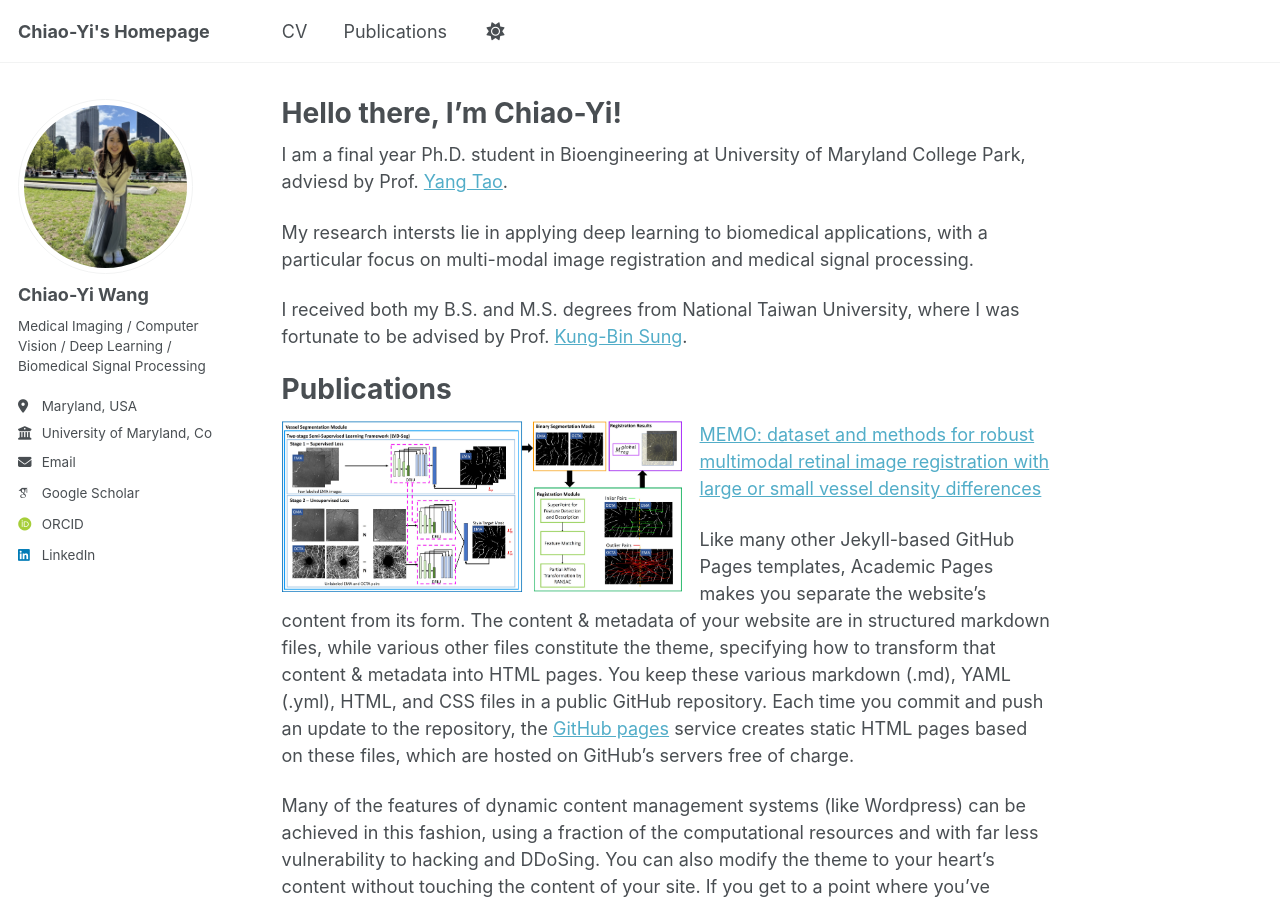
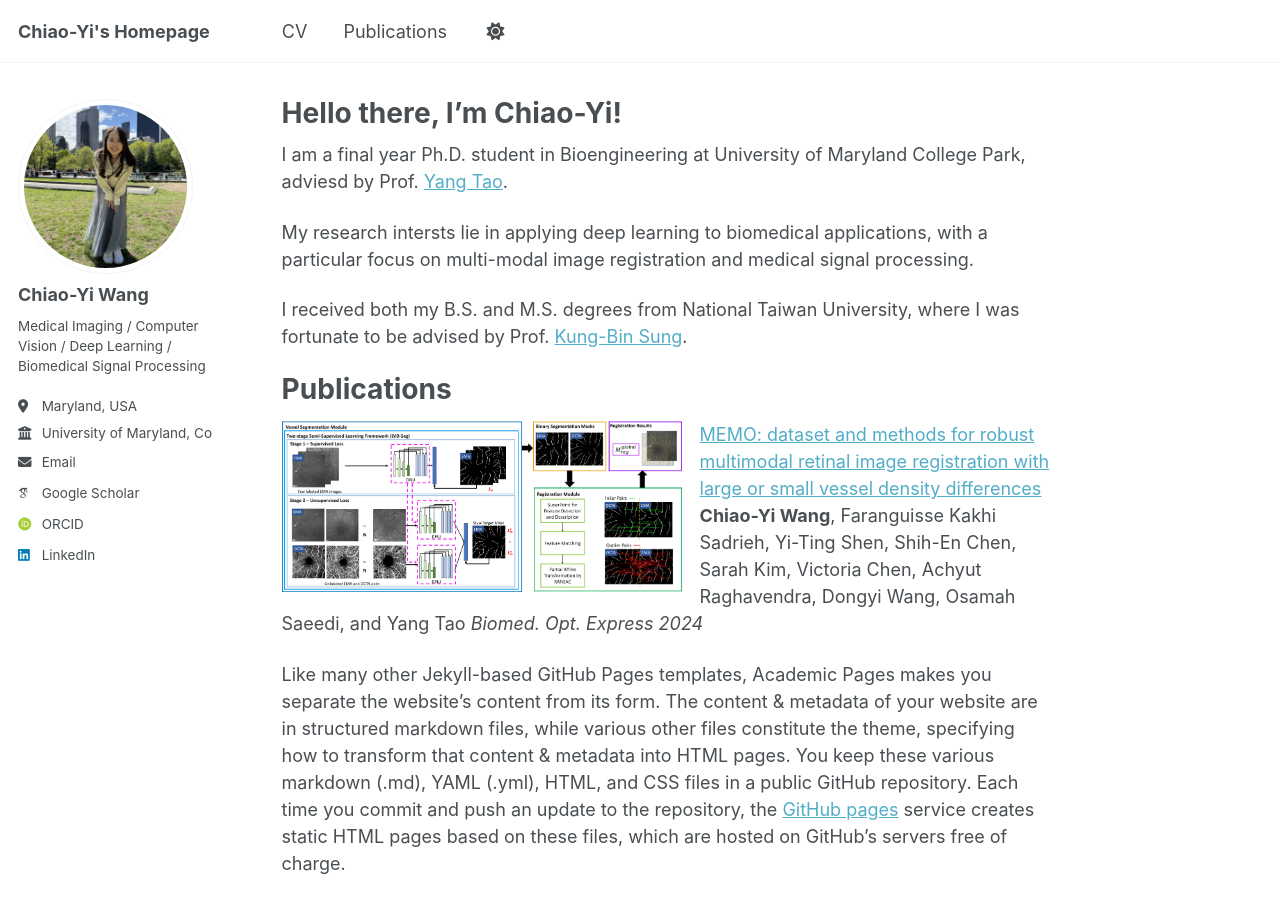
Before and after one commit to chiaoyiwang0424/chiaoyiwang0424.github.io, a Jekyll site: the page built from _pages/about.md, in a window 1280 px wide and 900 px high. Built offline with Jekyll 4.4.1, drawn with Linux system fonts in a browser that asks for light colours; some web fonts are replaced.

Commit message:
revise paper 1

```diff
--- a/_pages/about.md
+++ b/_pages/about.md
@@ -19,6 +19,13 @@ Publications
 
 ![Illustration of Vgg-Net](/images/MEMO_paper_main.jpg){: .align-left width="400px"}
 [MEMO: dataset and methods for robust multimodal retinal image registration with large or small vessel density differences](https://doi.org/10.1364/BOE.516481)
+**Chiao-Yi Wang**, Faranguisse Kakhi Sadrieh, Yi-Ting Shen, Shih-En Chen, Sarah Kim, Victoria Chen, Achyut Raghavendra, Dongyi Wang, Osamah Saeedi, and Yang Tao
+*Biomed. Opt. Express 2024*
+
+
+
+
+
 
 
 Like many other Jekyll-based GitHub Pages templates, Academic Pages makes you separate the website's content from its form. The content & metadata of your website are in structured markdown files, while various other files constitute the theme, specifying how to transform that content & metadata into HTML pages. You keep these various markdown (.md), YAML (.yml), HTML, and CSS files in a public GitHub repository. Each time you commit and push an update to the repository, the [GitHub pages](https://pages.github.com/) service creates static HTML pages based on these files, which are hosted on GitHub's servers free of charge.
```
